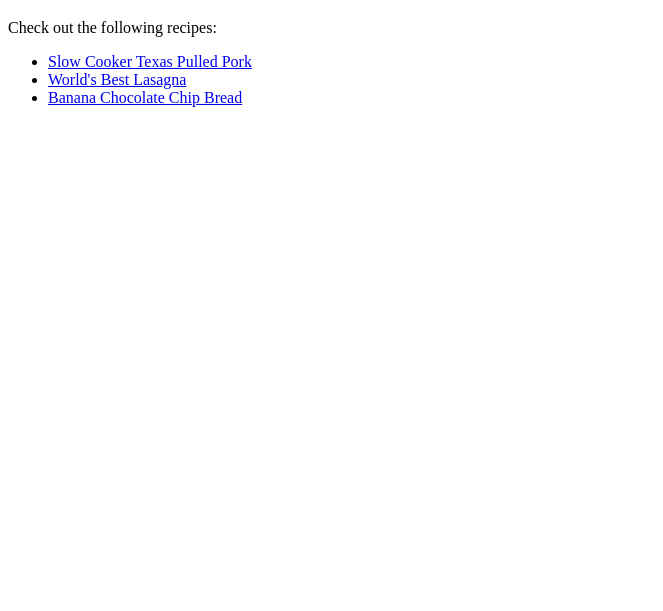
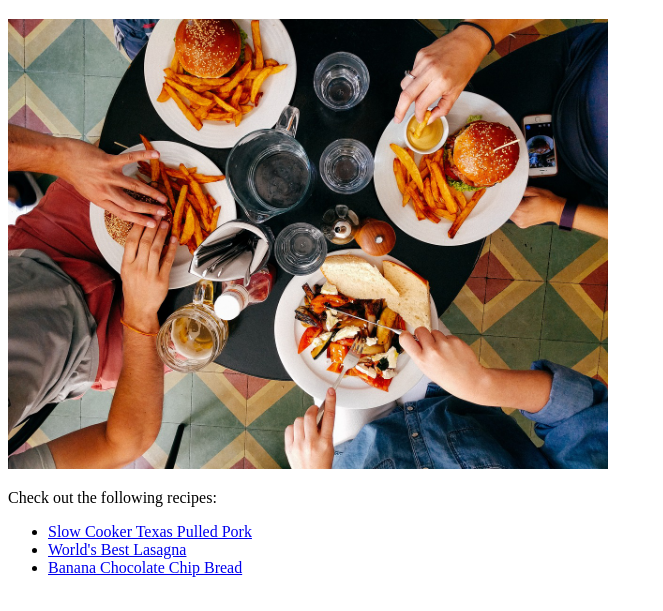
Before and after one commit to oscarote/odin-recipes, a plain HTML site: page index.html in a window 1280 px wide. Shown: the part 61-672 px from the top of the page, without its empty margins (0-663 px from the left). Drawn offline with Linux system fonts and the light colour scheme.

Commit message:
Add image below header in the index.html

```diff
--- a/index.html
+++ b/index.html
@@ -7,6 +7,7 @@
 
     <body>
         <h1>Delicious food recipes</h1>
+        <img src="./img/people-eating.jpeg" alt="People eating" style="width: 600px; height: auto;">
         <p>Check out the following recipes:</p>
         <ul>
             <li><a href="./recipes/pulledpork.html">Slow Cooker Texas Pulled Pork</a></li>
```
Also changed, not shown: img/people-eating.jpeg (added).
